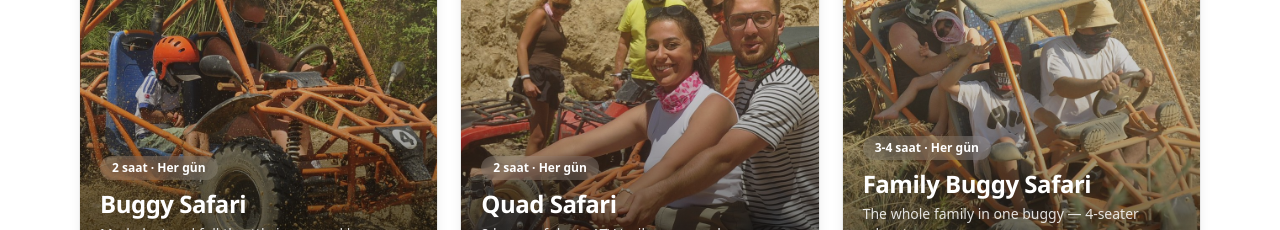
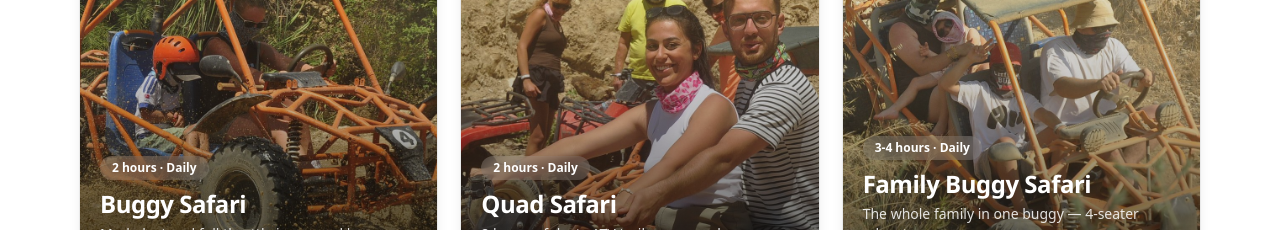
Before and after one commit to pekcandanoglumustafa/safari-landing, a Next.js app: page /en in a window 1280 px wide. Shown: the part 1100-1330 px from the top of the page. Built offline with nearby package versions, Linux system fonts and the light colour scheme.

Commit message:
Sure etiketleri (2 saat / 3-4 saat) 5 dile cevrildi

```diff
--- a/components/HomePage.tsx
+++ b/components/HomePage.tsx
@@ -83,7 +83,7 @@ export default function HomePage({ locale }: { locale: Locale }) {
                 <Image src={p.hero} alt={p.name} fill sizes="(max-width:768px) 100vw, 33vw" className="card-img object-cover" />
                 <div className="absolute inset-0 bg-gradient-to-t from-black/85 via-black/25 to-transparent" />
                 <div className="absolute inset-x-0 bottom-0 p-5 text-white">
-                  <span className="mb-2 inline-block rounded-full bg-white/15 px-3 py-1 text-xs font-semibold backdrop-blur">{p.duration}</span>
+                  <span className="mb-2 inline-block rounded-full bg-white/15 px-3 py-1 text-xs font-semibold backdrop-blur">{t[p.durKey]}</span>
                   <h3 className="display text-2xl font-extrabold">{pkgText(locale, p.slug)?.name ?? p.name}</h3>
                   <p className="mt-1 text-sm text-white/85">{pkgText(locale, p.slug)?.tagline ?? p.tagline}</p>
                   <div className="mt-4 flex items-center justify-between border-t border-white/20 pt-3">
--- a/components/TourPage.tsx
+++ b/components/TourPage.tsx
@@ -65,7 +65,7 @@ export default function TourPage({ slug, locale }: { slug: string; locale: Local
         </div>
         <div className="relative mx-auto max-w-5xl px-4 py-14">
           <Link href={base || "/"} className="text-sm text-white/80 hover:text-white">← {t.back}</Link>
-          <p className="mt-3 inline-block rounded-full bg-white/20 px-4 py-1 text-sm font-bold backdrop-blur">{p.duration}</p>
+          <p className="mt-3 inline-block rounded-full bg-white/20 px-4 py-1 text-sm font-bold backdrop-blur">{t[p.durKey]}</p>
           <h1 className="display mt-2 text-4xl font-extrabold md:text-5xl">{name}</h1>
           <p className="mt-2 max-w-xl text-lg text-white/90">{tagline}</p>
         </div>
--- a/data.ts
+++ b/data.ts
@@ -8,7 +8,7 @@ export const toTL = (e: number) => (Math.round((e*EUR_TRY)/10)*10).toLocaleStrin
 
 export type Pkg = {
   slug: string; name: string; tagline: string; price: number; oldPrice?: number;
-  duration: string; hero: string; gallery: string[];
+  duration: string; durKey: "dur2h" | "dur34h"; hero: string; gallery: string[];
   intro: string; highlights: string[]; includes: string[];
   program: { t: string; x: string }[]; faq: { q: string; a: string }[];
 };
@@ -19,7 +19,7 @@ export const PKGS: Pkg[] = [
     slug: "buggy-safari",
     name: "Buggy Safari",
     tagline: "Kafesli buggy ile çamur, toz ve tam gaz adrenalin",
-    price: 22, oldPrice: 40, duration: "2 saat · Her gün",
+    price: 22, oldPrice: 40, duration: "2 saat · Her gün", durKey: "dur2h",
     hero: "/img/buggy-1.jpg",
     gallery: ["/img/buggy-1.jpg","/img/buggy-2.jpg","/img/buggy-3.jpg","/img/buggy-4.jpg","/img/buggy-5.jpg","/img/buggy-6.jpg"],
     intro: "Toros eteklerinde çift kişilik kafesli buggy ile 2 saatlik toz-çamur macerası. Dere yataklarından geçiyor, çamur havuzlarına dalıyor, tepelere tırmanıyorsun. Ehliyet gerekmez, kask ve tüm ekipman bizden. Kirlenme garantili!",
@@ -32,7 +32,7 @@ export const PKGS: Pkg[] = [
     slug: "quad-safari",
     name: "Quad Safari",
     tagline: "Toz duman ATV ile 2 saatlik off-road macera",
-    price: 19, oldPrice: 30, duration: "2 saat · Her gün",
+    price: 19, oldPrice: 30, duration: "2 saat · Her gün", durKey: "dur2h",
     hero: "/img/quad-1.jpg",
     gallery: ["/img/quad-1.jpg","/img/quad-2.jpg","/img/quad-3.jpg","/img/quad-4.jpg","/img/quad-5.jpg","/img/quad-6.jpg"],
     intro: "Kendi quad'ını (ATV) sür, Toros manzaralı tepelere tırman, dere yataklarından toz ve su sıçratarak geç. Yaklaşık 2 saatlik parkurda adrenalin hiç düşmüyor. Ehliyet gerekmez, kask ve ekipman dahil.",
@@ -45,7 +45,7 @@ export const PKGS: Pkg[] = [
     slug: "family-buggy-safari",
     name: "Family Buggy Safari",
     tagline: "Tüm aile tek buggy'de — 4 kişilik güvenli macera",
-    price: 40, duration: "3-4 saat · Her gün",
+    price: 40, duration: "3-4 saat · Her gün", durKey: "dur34h",
     hero: "/img/aile_buggy-1.jpg",
     gallery: ["/img/aile_buggy-1.jpg","/img/aile_buggy-2.jpg","/img/aile_buggy-3.jpg","/img/aile_buggy-4.jpg","/img/aile_buggy-5.jpg","/img/aile_buggy-6.jpg"],
     intro: "Ailece maceraya çıkmak isteyenler için 4 kişilik geniş kafesli buggy. Anne, baba ve çocuklar aynı araçta, güvenli kafes içinde çamur ve tozun tadını çıkarıyor. Fiyat araç başıdır — tüm aile tek ücrete dahil.",
--- a/i18n.ts
+++ b/i18n.ts
@@ -27,6 +27,8 @@ type Dict = {
   firmTitle: string; firm: string; cert: string; addr: string; phone: string;
   footerNote: string;
   menu: string;
+  dur2h: string;
+  dur34h: string;
   barCall: string;
   barWhats: string;
   certNote: string;
@@ -64,6 +66,8 @@ export const T: Record<Locale, Dict> = {
     firmTitle: "Firma Bilgileri", firm: "Firma", cert: "TÜRSAB Belge No", addr: "Adres", phone: "Telefon",
     footerNote: "TÜRSAB 9030 · Sonnenklar Reisen Turizm",
     menu: "Menü",
+    dur2h: "2 saat · Her gün",
+    dur34h: "3-4 saat · Her gün",
     barCall: "Ara",
     barWhats: "WhatsApp",
     certNote: "A Grubu Seyahat Acentası",
@@ -99,6 +103,8 @@ export const T: Record<Locale, Dict> = {
     firmTitle: "Company Details", firm: "Company", cert: "TÜRSAB Licence No", addr: "Address", phone: "Phone",
     footerNote: "TÜRSAB 9030 · Sonnenklar Reisen Turizm",
     menu: "Menu",
+    dur2h: "2 hours · Daily",
+    dur34h: "3-4 hours · Daily",
     barCall: "Call",
     barWhats: "WhatsApp",
     certNote: "A-Class Travel Agency",
@@ -134,6 +140,8 @@ export const T: Record<Locale, Dict> = {
     firmTitle: "Firmendaten", firm: "Firma", cert: "TÜRSAB-Lizenznummer", addr: "Adresse", phone: "Telefon",
     footerNote: "TÜRSAB 9030 · Sonnenklar Reisen Turizm",
     menu: "Menü",
+    dur2h: "2 Stunden · Täglich",
+    dur34h: "3-4 Stunden · Täglich",
     barCall: "Anrufen",
     barWhats: "WhatsApp",
     certNote: "Reisebüro Klasse A",
@@ -169,6 +177,8 @@ export const T: Record<Locale, Dict> = {
     firmTitle: "Данные компании", firm: "Компания", cert: "Лицензия TÜRSAB", addr: "Адрес", phone: "Телефон",
     footerNote: "TÜRSAB 9030 · Sonnenklar Reisen Turizm",
     menu: "Меню",
+    dur2h: "2 часа · Ежедневно",
+    dur34h: "3-4 часа · Ежедневно",
     barCall: "Позвонить",
     barWhats: "WhatsApp",
     certNote: "Турагентство класса А",
@@ -204,6 +214,8 @@ export const T: Record<Locale, Dict> = {
     firmTitle: "Dane firmy", firm: "Firma", cert: "Numer licencji TÜRSAB", addr: "Adres", phone: "Telefon",
     footerNote: "TÜRSAB 9030 · Sonnenklar Reisen Turizm",
     menu: "Menu",
+    dur2h: "2 godziny · Codziennie",
+    dur34h: "3-4 godziny · Codziennie",
     barCall: "Zadzwoń",
     barWhats: "WhatsApp",
     certNote: "Biuro podróży klasy A",
```
